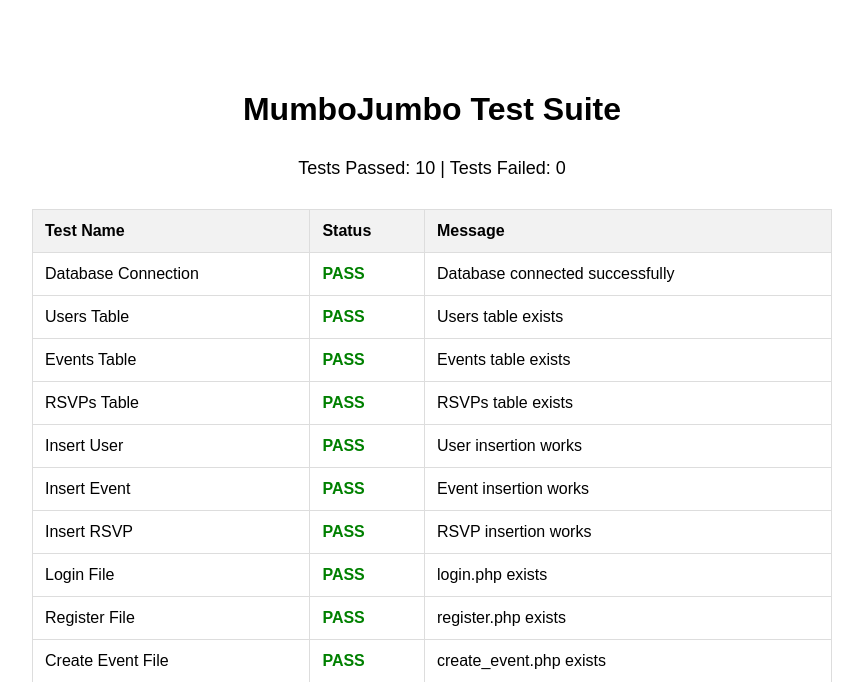
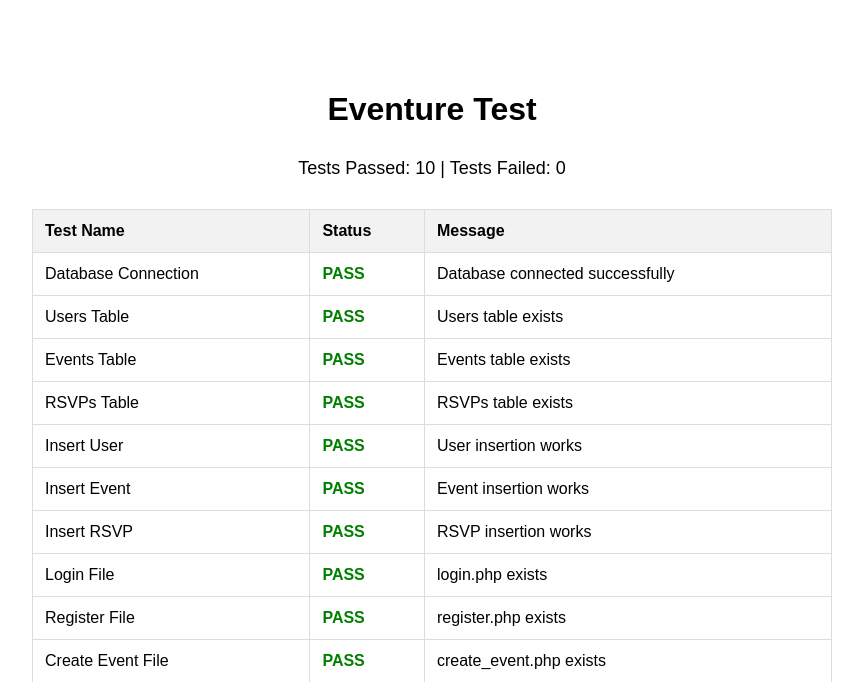
Before and after one commit to jennaballback/Eventure, a PHP site: page /MumboJumbo/test_suite.php in a window 1280 px wide. Shown: the top 682 px of the page, without its empty margins (208-1071 px from the left). Run offline with PHP 8.4, Linux system fonts and the light colour scheme.

Commit message:
Update test_suite.php

```diff
--- a/test_suite.php
+++ b/test_suite.php
@@ -233,7 +233,7 @@ foreach ($test_results as $result) {
     </style>
 </head>
 <body>
-    <h1>MumboJumbo Test Suite</h1>
+    <h1>Eventure Test</h1>
 
     <div class="summary">
         <p>Tests Passed: <?= $passed ?> | Tests Failed: <?= $failed ?></p>
```
